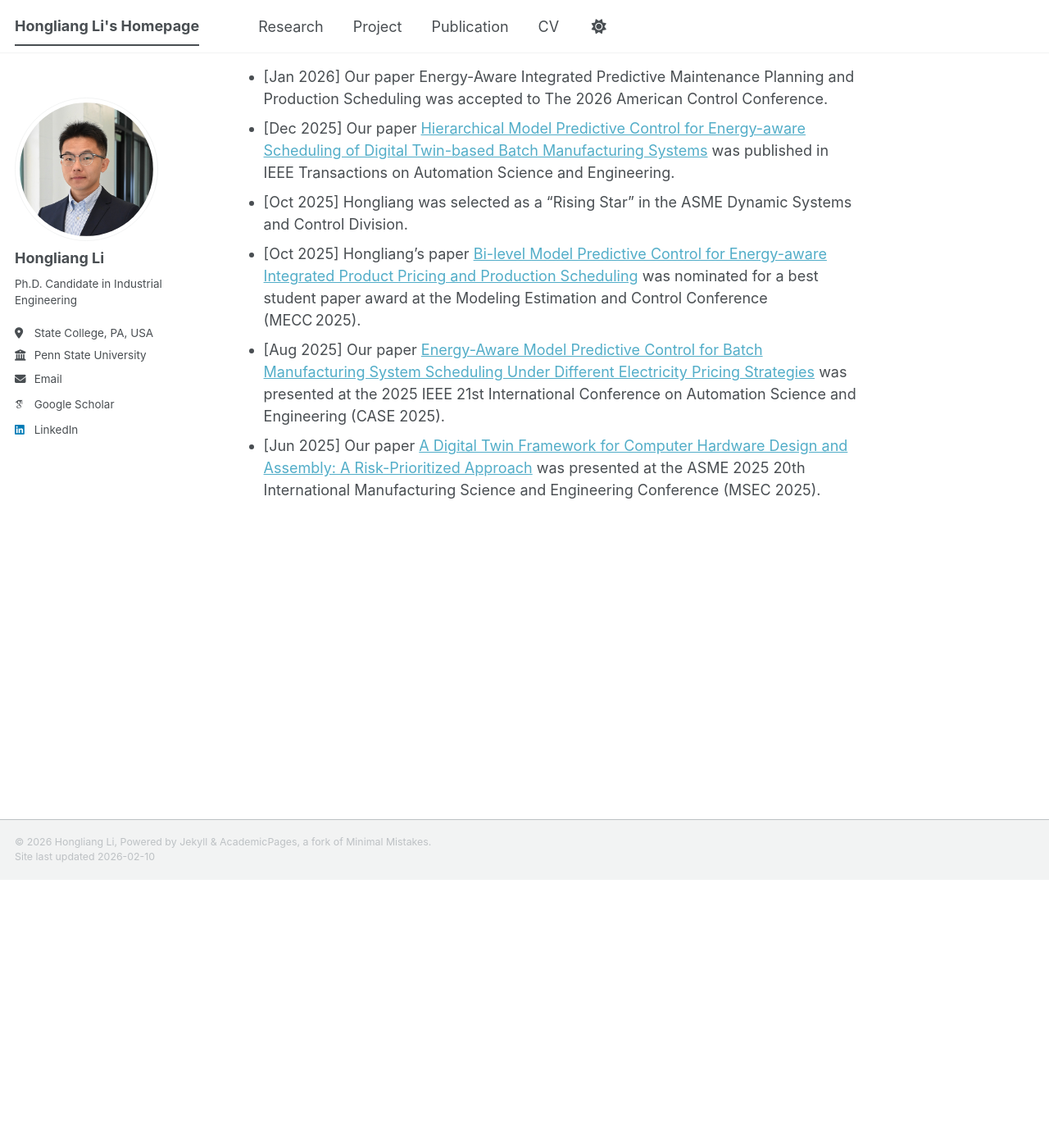
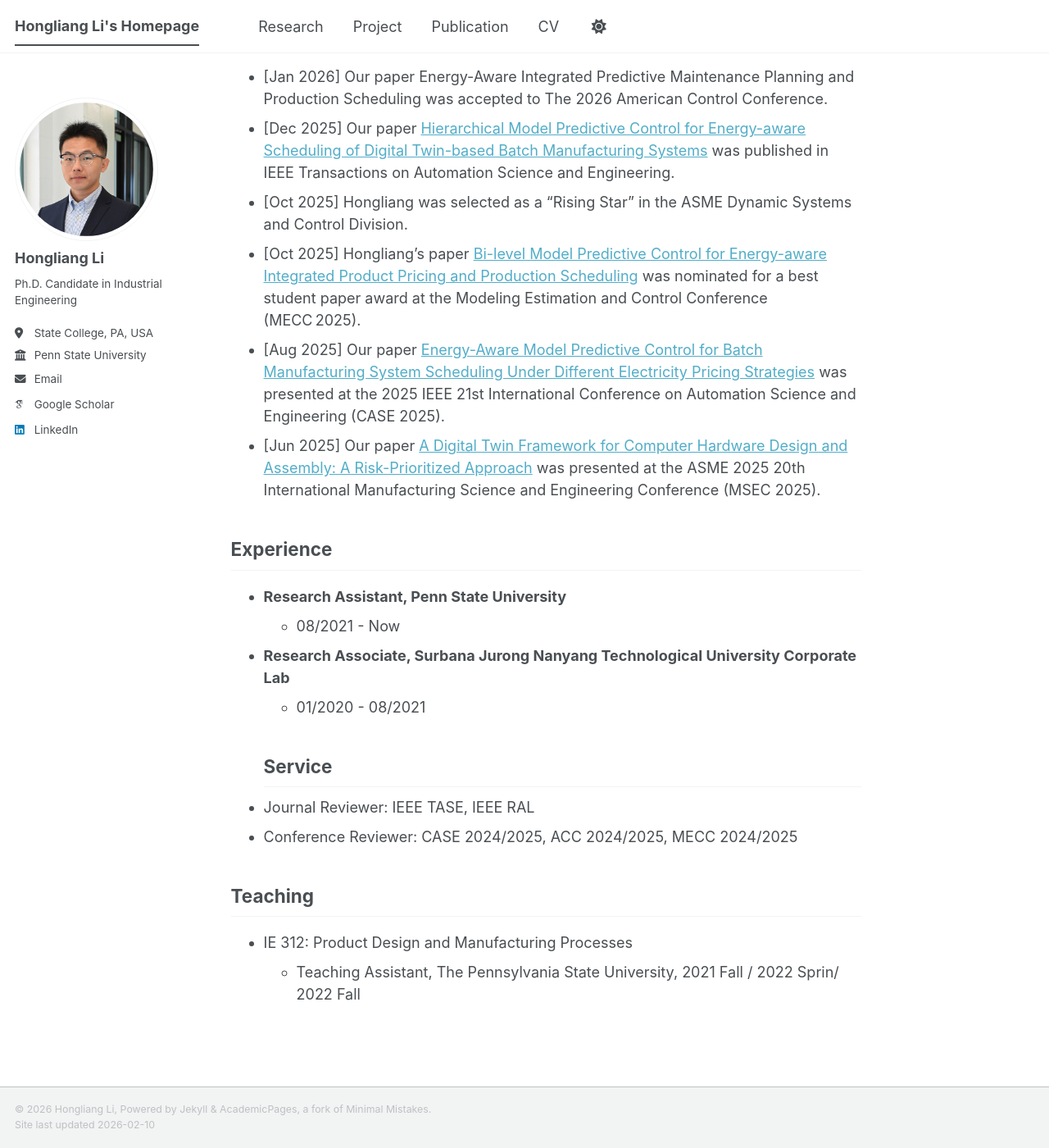
Before and after one commit to HongliangLiPSU/honglianglipsu.github.io, a Jekyll site: the page built from _pages/about.md, in a window 1280 px wide and 1400 px high, scrolled down 327 px. Shown: the whole window at 82% size. Built offline with Jekyll 4.4.1, drawn with Linux system fonts in a browser that asks for light colours; some web fonts are replaced; a script bundle is joined from its source files by our own code; library files that are not in the unit come from our copies.

Commit message:
add service

```diff
--- a/_pages/about.md
+++ b/_pages/about.md
@@ -17,3 +17,19 @@ I am a fifth-year Ph.D. candidate at Penn State University, advised by [Prof. Il
 - [Oct 2025] Hongliang’s paper [Bi-level Model Predictive Control for Energy-aware Integrated Product Pricing and Production Scheduling](https://arxiv.org/abs/2507.14385) was nominated for a best student paper award at the Modeling Estimation and Control Conference (MECC 2025).
 - [Aug 2025] Our paper [Energy-Aware Model Predictive Control for Batch Manufacturing System Scheduling Under Different Electricity Pricing Strategies](https://arxiv.org/abs/2506.22923) was presented at the 2025 IEEE 21st International Conference on Automation Science and Engineering (CASE 2025).
 - [Jun 2025] Our paper [A Digital Twin Framework for Computer Hardware Design and Assembly: A Risk-Prioritized Approach](https://asmedigitalcollection.asme.org/MSEC/proceedings/MSEC2025/89022/V002T10A008/1223004) was presented at the ASME 2025 20th International Manufacturing Science and Engineering Conference (MSEC 2025).
+
+## Experience
+- **Research Assistant, Penn State University**
+  - 08/2021 - Now
+
+- **Research Associate, Surbana Jurong Nanyang Technological University Corporate Lab**
+  - 01/2020 - 08/2021
+
+  ## Service
+- Journal Reviewer: IEEE TASE, IEEE RAL
+- Conference Reviewer: CASE 2024/2025, ACC 2024/2025, MECC 2024/2025
+
+
+## Teaching
+- IE 312: Product Design and Manufacturing Processes
+  - Teaching Assistant, The Pennsylvania State University, 2021 Fall / 2022 Sprin/ 2022 Fall
```
